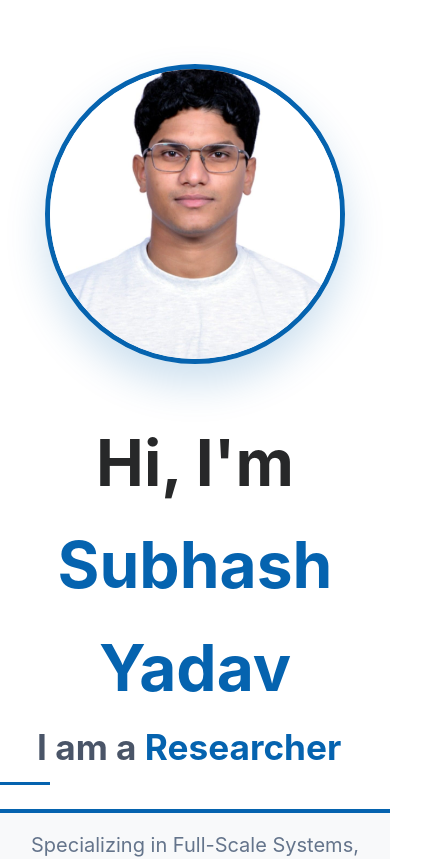
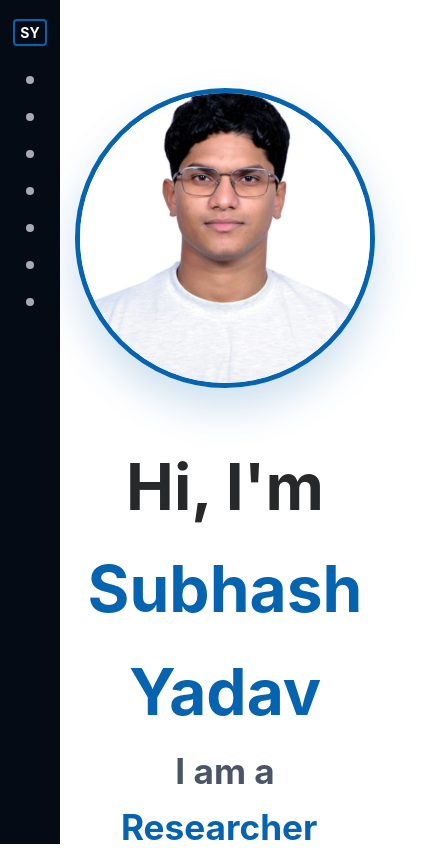
Before and after one commit to subhashyadavon/SubhashYadav, a React (Vite) app: page / in a window 390 px wide. Shown: the top 859 px of the page, 434 px wide, since content can reach past the window. Built offline with nearby package versions, Linux system fonts and the light colour scheme.

Commit message:
fix: resolve layout overlap by wrapping content in main and keeping sidebar space on mobile

```diff
--- a/src/App.jsx
+++ b/src/App.jsx
@@ -12,8 +12,9 @@ import Footer from './components/Footer/Footer'
 
 const App = () => {
   return (
-    <div>
+    <div className="app-container">
       <Navbar />
+      <main className="main-content">
         <Hero />
         <About />
         <Experience />
@@ -22,6 +23,7 @@ const App = () => {
         <MyWork />
         <Contact />
         <Footer />
+      </main>
     </div>
   )
 }
--- a/src/components/Navbar/Navbar.css
+++ b/src/components/Navbar/Navbar.css
@@ -74,10 +74,14 @@
   .nav-text {
     display: none;
   }
+  .nav-logo a {
+    font-size: 14px;
+    padding: 3px 5px;
+  }
 }
 
 @media (max-width: 600px) {
   .navbar {
-    left: -100px;
+    left: 0;
   }
 }
--- a/src/index.css
+++ b/src/index.css
@@ -26,20 +26,21 @@ body {
 }
 
 #root {
-  display: flex;
+  /* Removed display: flex as it's unneeded for a fixed sidebar layout */
 }
 
 main {
-  flex: 1;
   margin-left: var(--sidebar-width);
   padding: 2rem 5rem;
   max-width: 1200px;
+  /* Add auto margins to center content if it hits the max-width */
+  margin-right: auto;
 }
 
 @media (max-width: 900px) {
   main {
-    margin-left: 0;
-    padding: 2rem;
+    margin-left: 60px;
+    padding: 1.5rem;
   }
 }
 
```
Lines whose indentation alone changed are shown as unchanged.
